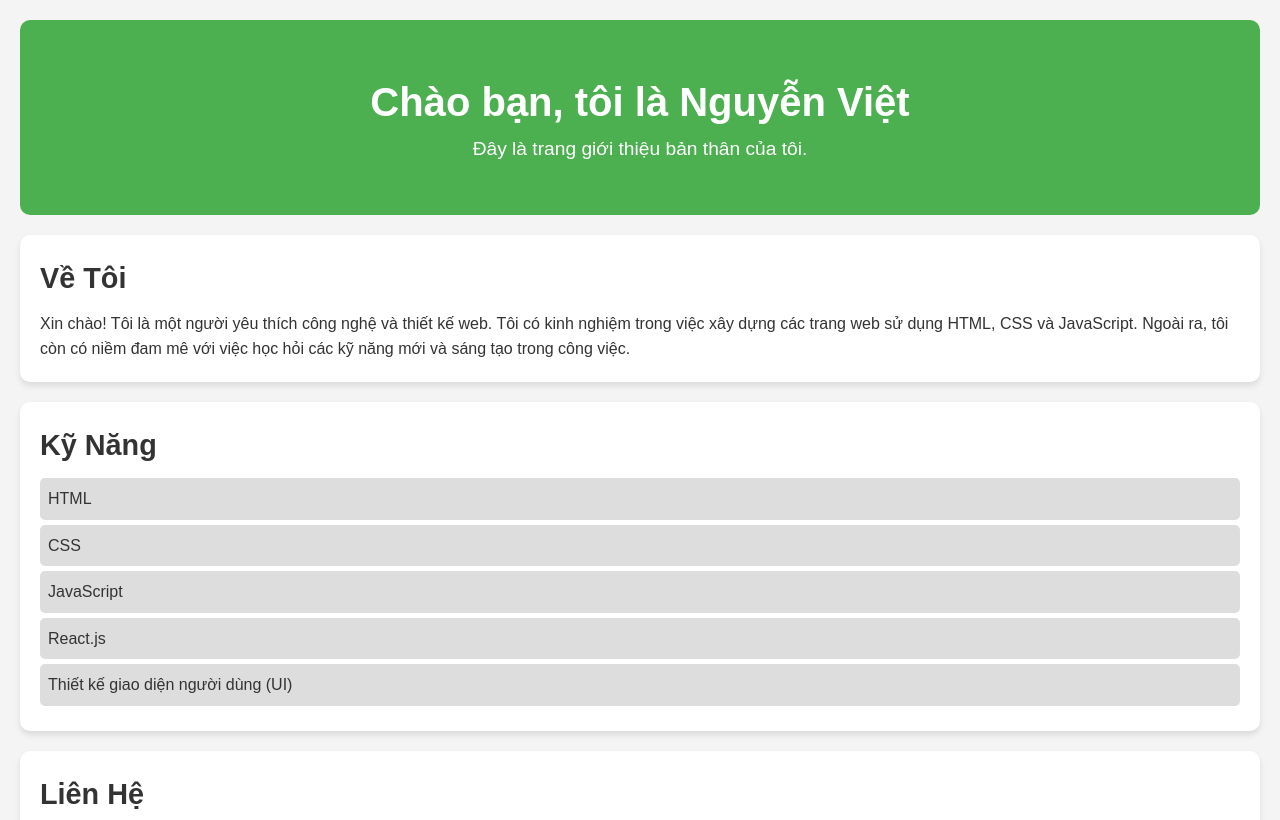
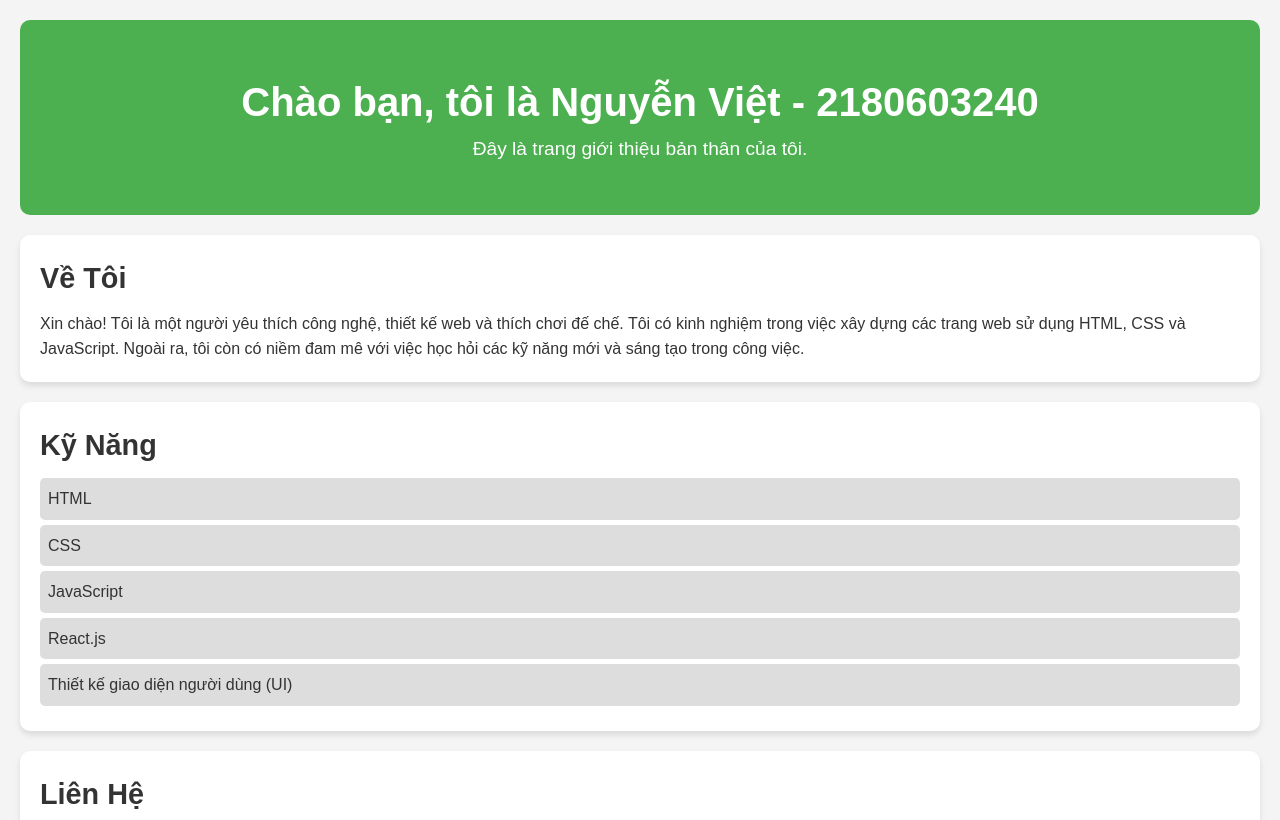
Before and after one commit to NguyenVietVN/Demo, a plain HTML site: page index.html in a window 1280 px wide. Shown: the top 820 px of the page. Drawn offline with Linux system fonts and the light colour scheme.

Commit message:
edit thong tin

```diff
--- a/index.html
+++ b/index.html
@@ -8,13 +8,13 @@
 </head>
 <body>
   <header>
-    <h1>Chào bạn, tôi là Nguyễn Việt</h1>
+    <h1>Chào bạn, tôi là Nguyễn Việt - 2180603240</h1>
     <p>Đây là trang giới thiệu bản thân của tôi.</p>
   </header>
 
   <section class="about">
     <h2>Về Tôi</h2>
-    <p>Xin chào! Tôi là một người yêu thích công nghệ và thiết kế web. Tôi có kinh nghiệm trong việc xây dựng các trang web sử dụng HTML, CSS và JavaScript. Ngoài ra, tôi còn có niềm đam mê với việc học hỏi các kỹ năng mới và sáng tạo trong công việc.</p>
+    <p>Xin chào! Tôi là một người yêu thích công nghệ, thiết kế web và thích chơi đế chế. Tôi có kinh nghiệm trong việc xây dựng các trang web sử dụng HTML, CSS và JavaScript. Ngoài ra, tôi còn có niềm đam mê với việc học hỏi các kỹ năng mới và sáng tạo trong công việc.</p>
   </section>
 
   <section class="skills">
```
